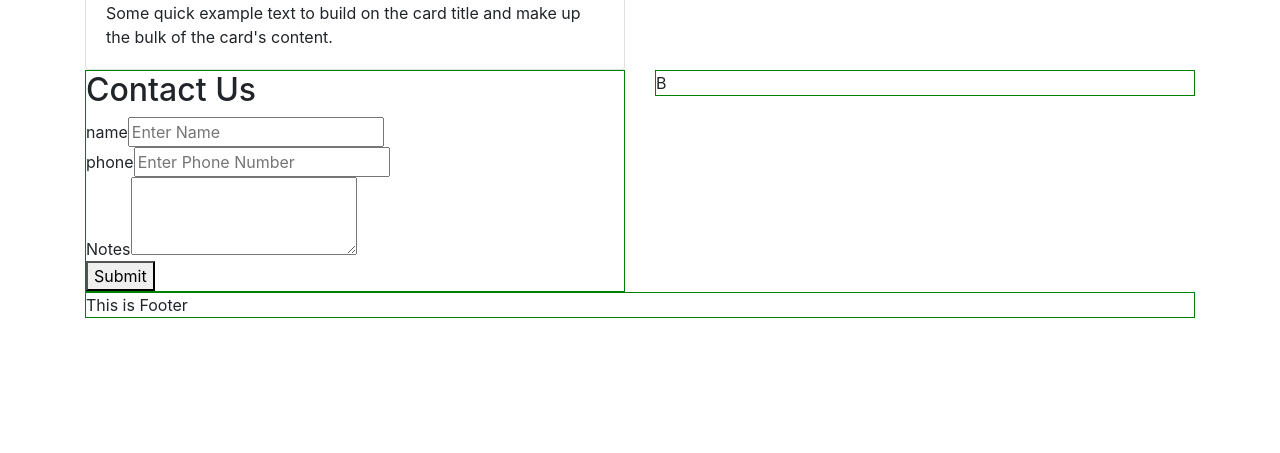
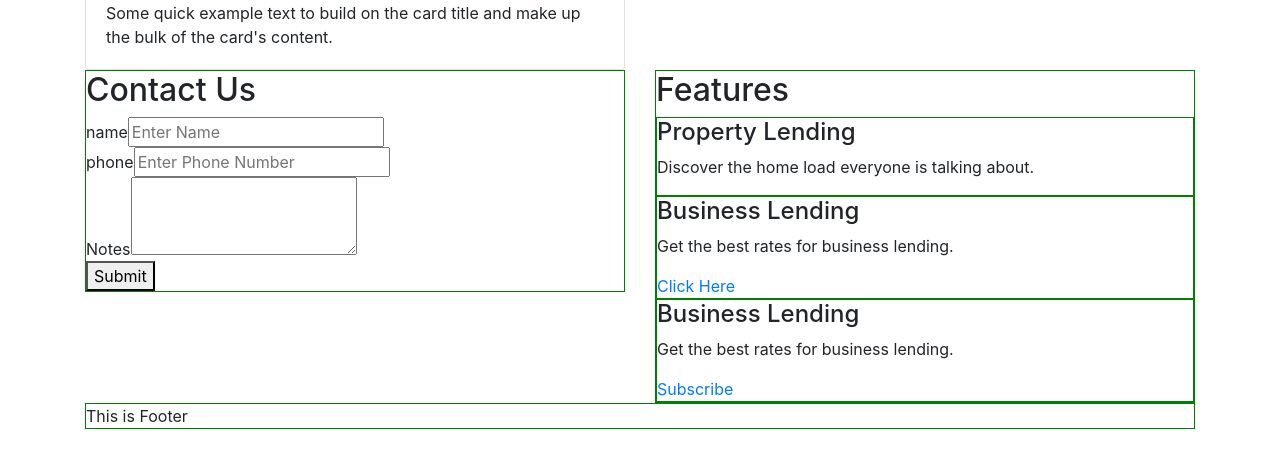
Before and after one commit to krinj/zinc-react-template, a React (Create React App) app in the folder app/: page / in a window 1280 px wide. Shown: the part 989-1442 px from the top of the page. Before the commit the page ends 1401 px from the top, so only its background shows below. Built offline with nearby package versions, Linux system fonts and the light colour scheme.

Commit message:
Begin on FeatureList Component

```diff
--- /dev/null
+++ b/app/src/components/feature-list/FeatureItem.tsx
@@ -0,0 +1,39 @@
+import React from 'react';
+import DisplayableElement from '../DisplayableElement';
+import FeatureItemModel from './FeatureItemModel';
+
+
+class FeatureItem extends DisplayableElement {
+
+    private model: FeatureItemModel;
+
+    constructor(model: FeatureItemModel) {
+        super();
+        this.model = model;
+    }
+
+    protected internalRender() {
+        return <FeatureItemJSX {...this.model}/>;
+    }
+}
+
+const FeatureItemJSX: React.FC<FeatureItemModel> = (props) => {
+
+    let linkElement: JSX.Element | null = null;
+    let linkTitle: string = props.linkText === undefined ? "Click Here" : props.linkText;
+
+    if (props.linkUrl !== undefined) {
+        linkElement = <a href={props.linkUrl}>{linkTitle}</a>
+    }
+
+    return <>
+        <h4>{props.title}</h4>
+        <p>
+            {props.body}
+        </p>
+        {linkElement}
+
+    </>
+}
+
+export default FeatureItem;
--- /dev/null
+++ b/app/src/components/feature-list/FeatureItemModel.ts
@@ -0,0 +1,14 @@
+interface FeatureItemModel {
+
+    title: string;
+    body?: string;
+
+    imagePath?: string;
+    fontIcon?: string;
+
+    linkUrl?: string;
+    linkText?: string;
+
+}
+
+export default FeatureItemModel;
--- /dev/null
+++ b/app/src/components/feature-list/FeatureList.tsx
@@ -0,0 +1,40 @@
+import React from 'react';
+import DisplayableElement from '../DisplayableElement';
+import FeatureListModel from './FeatureListModel';
+import FeatureItem from './FeatureItem';
+import FeatureItemModel from './FeatureItemModel';
+
+
+class FeatureList extends DisplayableElement {
+
+    private model: FeatureListModel;
+
+    constructor(model: FeatureListModel) {
+        super();
+        this.model = model;
+    }
+
+    protected internalRender() {
+        return <FeatureListJSX {...this.model}/>;
+    }
+}
+
+const FeatureListJSX: React.FC<FeatureListModel> = (props) => {
+
+    const title: string = props.title === undefined ? "Features" : props.title;
+    const featureListItems: JSX.Element[] = [];
+
+    for (let i: number = 0; i < props.feautureItemModels.length; i++) {
+        const model: FeatureItemModel = props.feautureItemModels[i];
+        const featureItem: FeatureItem = new FeatureItem(model);
+        const wrappedElement: JSX.Element = <div key={`featureItem_${i}`}>{featureItem.render()}</div>;
+        featureListItems.push(wrappedElement);
+    }
+
+    return <>
+    <h2>{title}</h2>
+    {featureListItems}
+    </>
+}
+
+export default FeatureList;
--- /dev/null
+++ b/app/src/components/feature-list/FeatureListModel.ts
@@ -0,0 +1,8 @@
+import FeatureItemModel from "./FeatureItemModel";
+
+interface FeatureListModel {
+    title?: string;
+    feautureItemModels: FeatureItemModel[]
+}
+
+export default FeatureListModel;
--- a/app/src/zinc/zincContent.ts
+++ b/app/src/zinc/zincContent.ts
@@ -1,10 +1,16 @@
+// Component Imports
 import ZincContentInterface from "./ZincContentInterface";
 import ZincBlock from "./structure/ZincBlock";
 import TextElement from "../components/text/TextElement";
 import Card from "../components/card/Card";
-import photo1path from "../injected/images/photo1.jpg";
 import OpeningHours from "../components/opening-hours/OpeningHoursElement";
 import ContactForm from "../components/contact-form/ContactForm";
+import FeatureList from "../components/feature-list/FeatureList";
+import FeatureItemModel from "../components/feature-list/FeatureItemModel";
+
+// Media Imports
+import photo1path from "../injected/images/photo1.jpg";
+
 
 
 class ZincContent extends ZincContentInterface {
@@ -42,9 +48,16 @@ class ZincContent extends ZincContentInterface {
                 ]
             }));
 
+        const featureItems: FeatureItemModel[] = [
+            {title: "Property Lending", body: "Discover the home load everyone is talking about."},
+            {title: "Business Lending", body: "Get the best rates for business lending.", linkUrl: "www.google.com"},
+            {title: "Business Lending", body: "Get the best rates for business lending.", linkUrl: "www.google.com", linkText: "Subscribe"}
+        ]
+        const featureList: FeatureList = new FeatureList({feautureItemModels: featureItems});
+
         const block4 = new ZincBlock()
             .add(new ContactForm({title: "Contact Us", body: "Get a FREE quote!", requireName: true, requirePhone: true, requireNotes: true}))
-            .add(new TextElement("B"))
+            .add(featureList)
 
 
         this.page.add(block1).add(block2).add(block3).add(block4);
```
